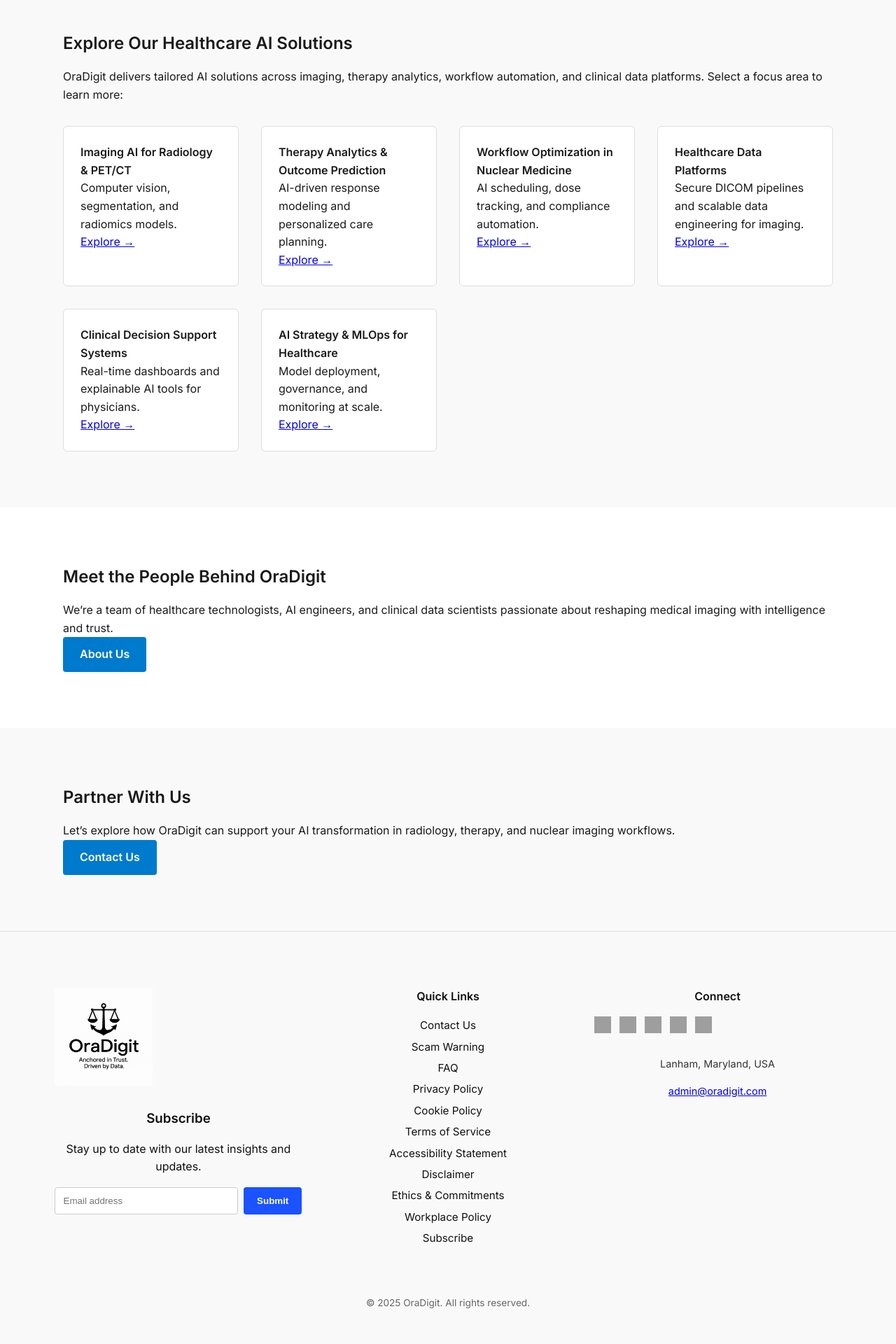
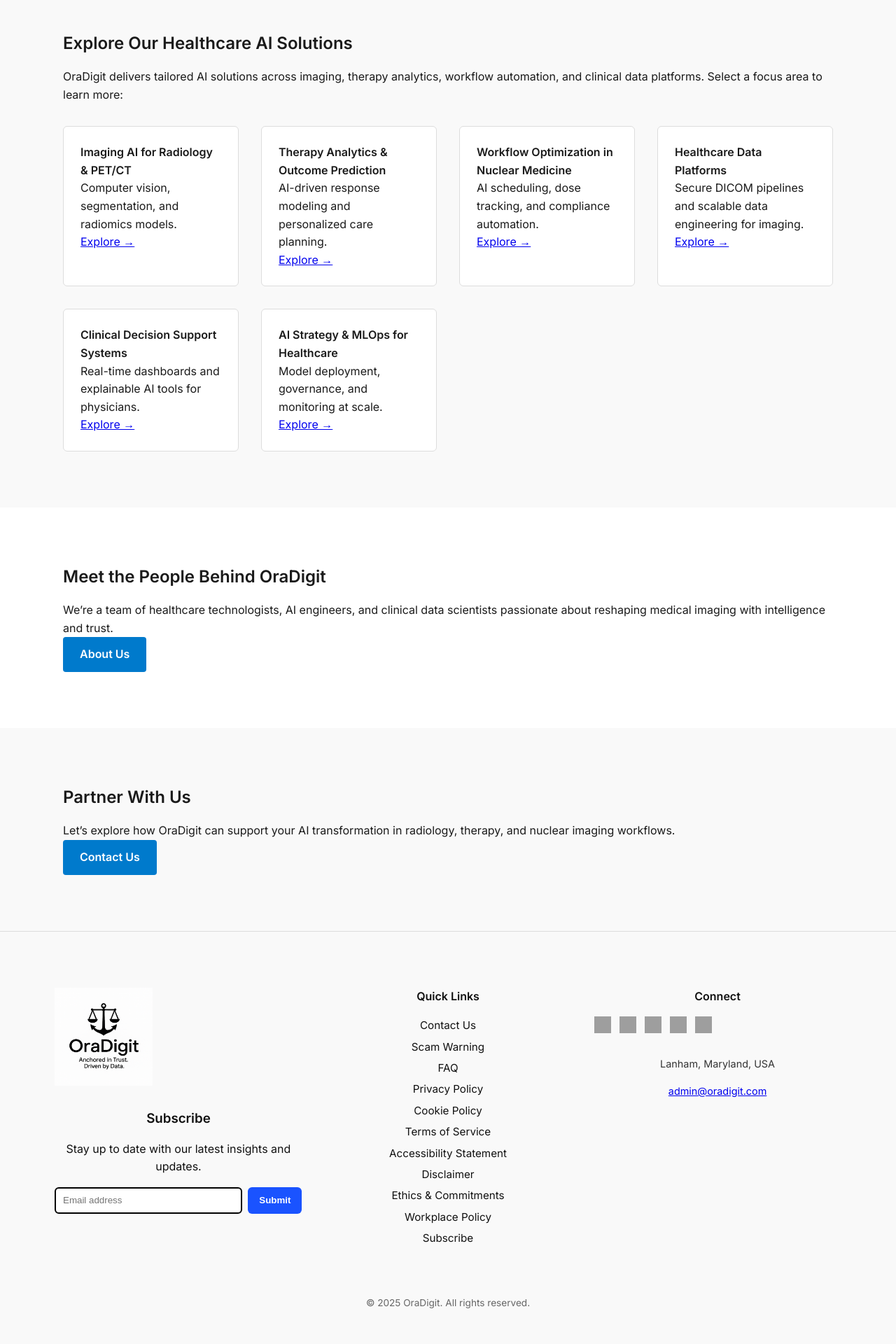
Before and after one commit to DataForSolution/oradigit-site, a Jekyll site: the page built from index.html, in a window 1280 px wide. Shown: the part 1348-3268 px from the top of the page at 70% size. Built offline with Jekyll 4.4.1, drawn with Linux system fonts in a browser that asks for light colours; grey boxes are pictures that could not be loaded.

Commit message:
Fix footer subscribe form with working Buttondown integration

```diff
--- a/_includes/footer.html
+++ b/_includes/footer.html
@@ -5,11 +5,18 @@
     <div class="footer-column">
       <img src="/assets/logo.png" alt="OraDigit Logo" class="footer-logo">
       <h3>Subscribe</h3>
-      <p>Stay up to date with our latest insights and updates.</p>
-      <form class="subscribe-form" action="#" method="POST">
-        <input type="email" placeholder="Email address" required>
-        <button type="submit">Submit</button>
-      </form>
+<p>Stay up to date with our latest insights and updates.</p>
+<form action="https://buttondown.email/api/emails/embed-subscribe/oradigit" method="post" target="popupwindow"
+      onsubmit="window.open('https://buttondown.email/oradigit', 'popupwindow')"
+      class="subscribe-form" style="display: flex; gap: 0.5rem; flex-wrap: wrap;">
+  <input type="email" name="email" placeholder="Email address" required
+         style="flex: 1; min-width: 200px; padding: 0.6rem; border: 2px solid #000; border-radius: 6px;">
+  <button type="submit"
+          style="padding: 0.6rem 1rem; background-color: #1a53ff; color: white; border: none; border-radius: 6px; font-weight: bold;">
+    Submit
+  </button>
+</form>
+
     </div>
 
    <!-- Column 2: Navigation Links -->
@@ -27,6 +34,7 @@
     <li><a href="/ethics-report/">Ethics & Commitments</a></li>
     <li><a href="/workplace-policy/">Workplace Policy</a></li>
     <li><a href="/subscribe/">Subscribe</a></li>
+
 
  </ul>
 </div>
```
